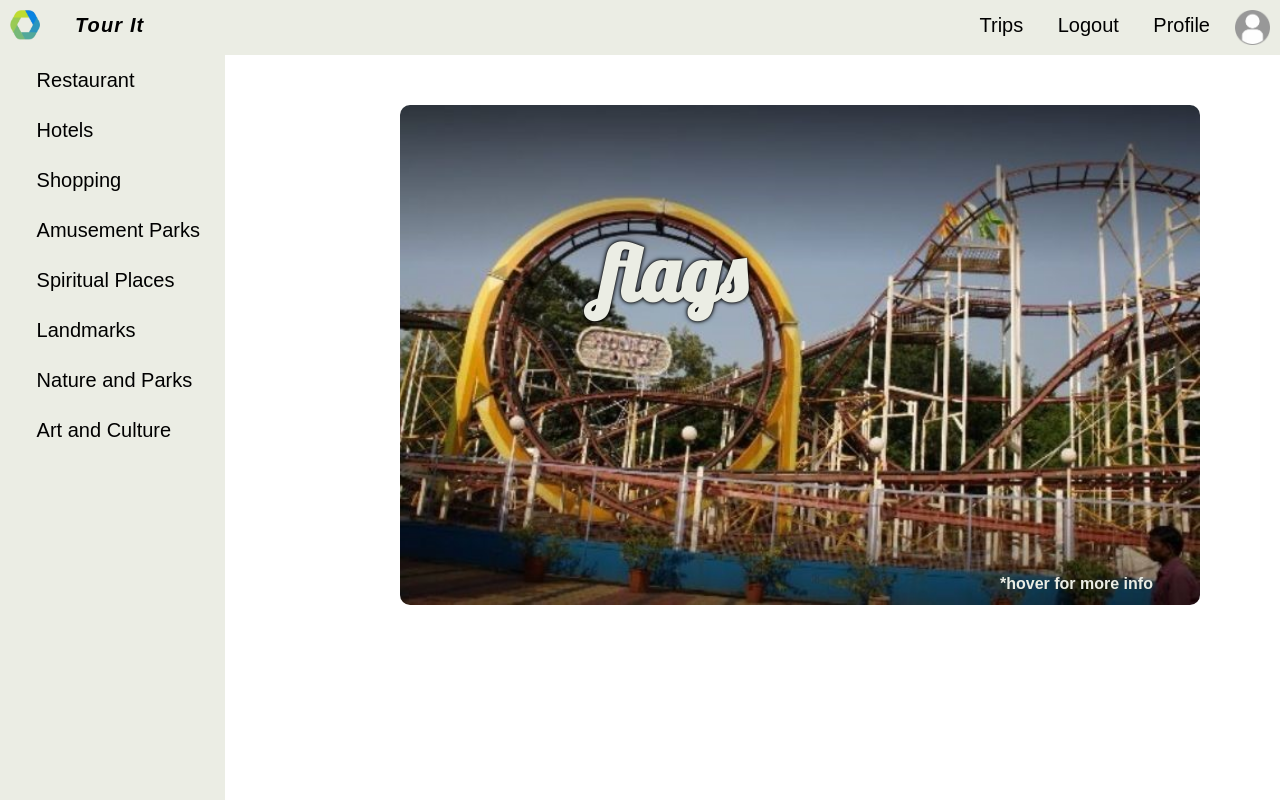
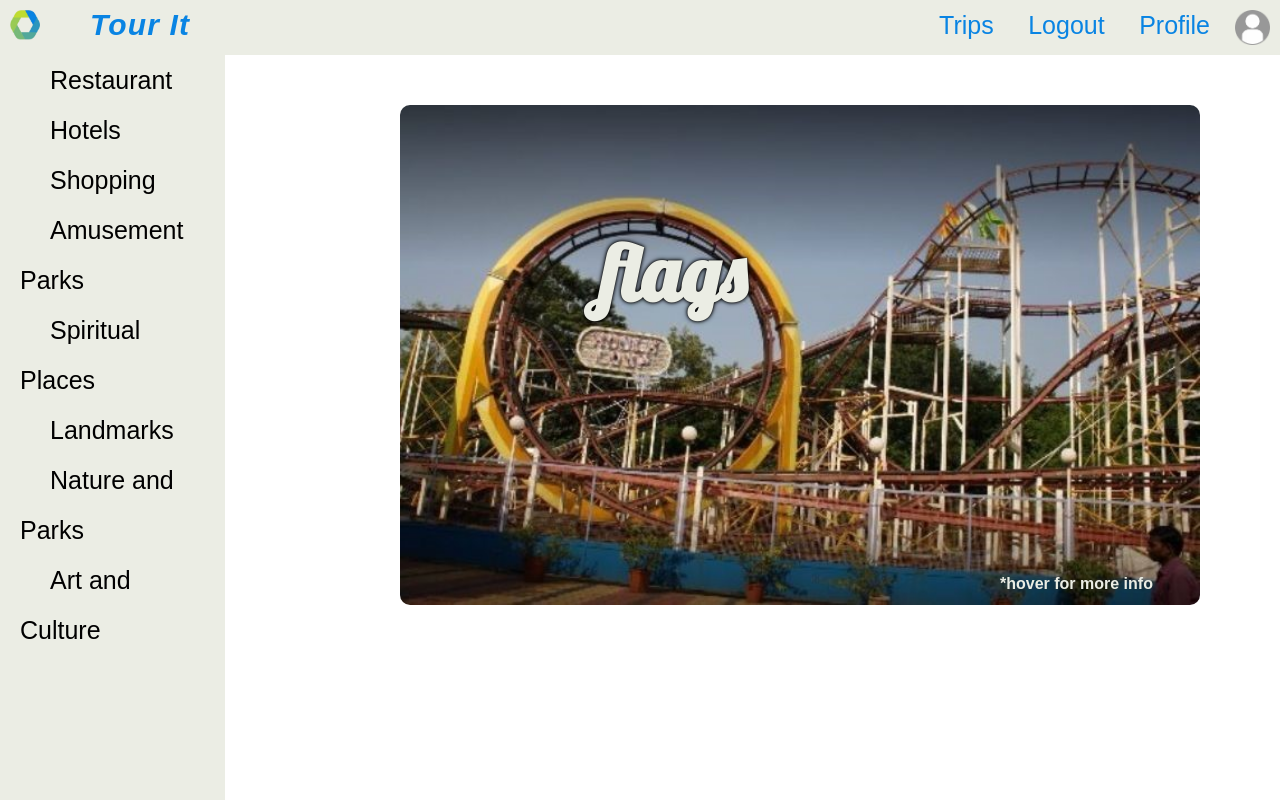
Before and after one commit to mihikagaonkar/MPR--Tour-It, a Django app: page /tourit/detail/1/ in a window 1280 px wide. Run offline with Django 3.2, Linux system fonts and the light colour scheme; data comes from the database, SQL or seed files in the repository; some libraries are stand-ins or nearby versions.

Commit message:
fix size of title

```diff
--- a/django/mysite/static/css/navbar.css
+++ b/django/mysite/static/css/navbar.css
@@ -8,6 +8,7 @@ nav{
     height: 55px;
     background-color: #ebede4;
     line-height: 50px;
+    color: #0984e3;
 }
 
 nav ul{
@@ -22,16 +23,20 @@ nav ul li{
     line-height: 50px;
     color: #0984e3;
 
-}
-
-nav ul li a{
-    text-decoration: none;
-    padding: 15px;
-    font-size: 20px;
-    color: #0984e3;
 
 }
 
+nav ul.right-menu li a{
+    text-decoration: none;
+    padding: 15px;
+    color: #0984e3;
+}
+
+nav ul#title li a{
+    text-decoration: none;
+    color: #0984e3;
+    font-size: 30px;
+}
 #logo{
     width: 30px;
     height: 30px;
@@ -47,52 +52,20 @@ nav ul li a{
     float: right;
 }
 
-#title{
-    font-size: 18px;
+#title {
+    font-size: 20px;
     float: left;
-    font-family: 'Raleway', sans-serif;
+    font-family: sans-serif;
     font-style: italic;
     color: #0984e3;
     letter-spacing: 0.3mm;
     margin-left: 10px;
 }
 
+
 .content{
     margin-right: 0px;
     color: #0984e3;
-    font-family: 'Raleway', sans-serif;
+    font-family: sans-serif;
+    font-size: 18px;
 }
-
-.sidenav{
-    position: absolute;
-    top: 55px;
-    left: 0;
-    height: 188vh;
-    width: 225px;
-    background-color: #ebede4;
-    transition: transform 250ms ease-in-out;
-}
-
-.visiting{
-    background: #0984e3;
-}
-
-.disappear{
-    transform: translateX(-100%);
-}
-
-.appear{
-    transform: translateX(0%);
-}
-
-.menu{
-    display: block;
-    font-size: 20px;
-    transition: all 100ms ease-in-out;
-}
-
-.menu:hover{
-    background-color: #54a0ff;
-    color:white;
-    cursor: pointer;
-}
```
Also changed, not shown: django/mysite/tourit/templates/tourit/userpage.html (+2 -13 lines).
